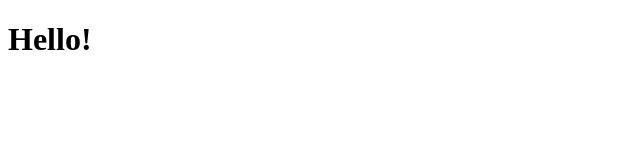
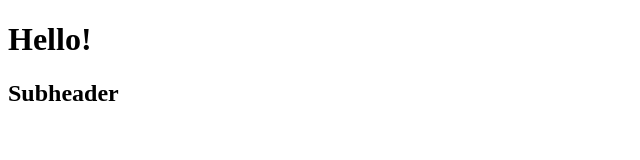
Before and after one commit to davboone/new-project2, a plain HTML site: page index.html in a window 1280 px wide. Shown: the whole page, without its empty margins (0-640 px from the left). Drawn offline with Linux system fonts and the light colour scheme.

Commit message:
subheader added

```diff
--- a/index.html
+++ b/index.html
@@ -9,5 +9,6 @@
 </head>
 <body>
     <h1>Hello!</h1>
+    <h2>Subheader</h2>
 </body>
 </html>
```
